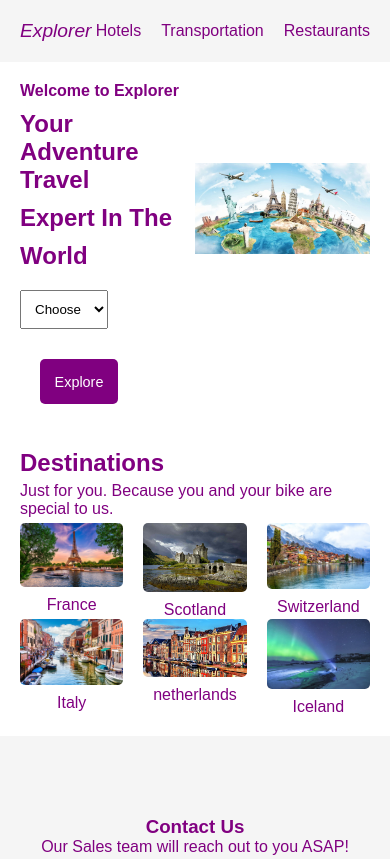
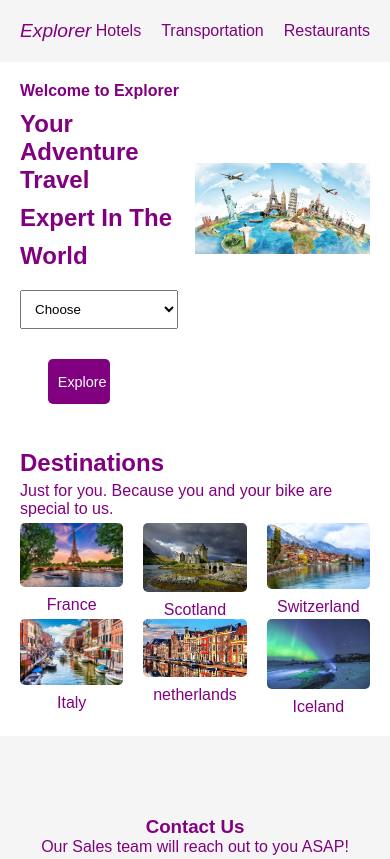
Before and after one commit to AtchayaSundaramoorthy/css--ExplorerTemplate, a plain HTML site: page index.html in a window 390 px wide. Shown: the top 859 px of the page. Drawn offline with Linux system fonts and the light colour scheme.

Commit message:
Update index.html

```diff
--- a/index.html
+++ b/index.html
@@ -83,9 +83,22 @@
             width: 100%;
             height: 60px;
         }
+        @media (max-width: 768px) {
+            .searcher select {
+                width: 80%;
+            }
+            .button button {
+                width: 60%;
+                height: 50px;
+                font-size: 1em;
+            }
+        }
         @media (max-width: 480px) {
+            .searcher select {
+                width: 90%;
+            }
             .button button {
-                width: 100%;
+                width: 80%;
                 height: 45px;
                 font-size: 0.9em;
                 padding: 10px;
```
